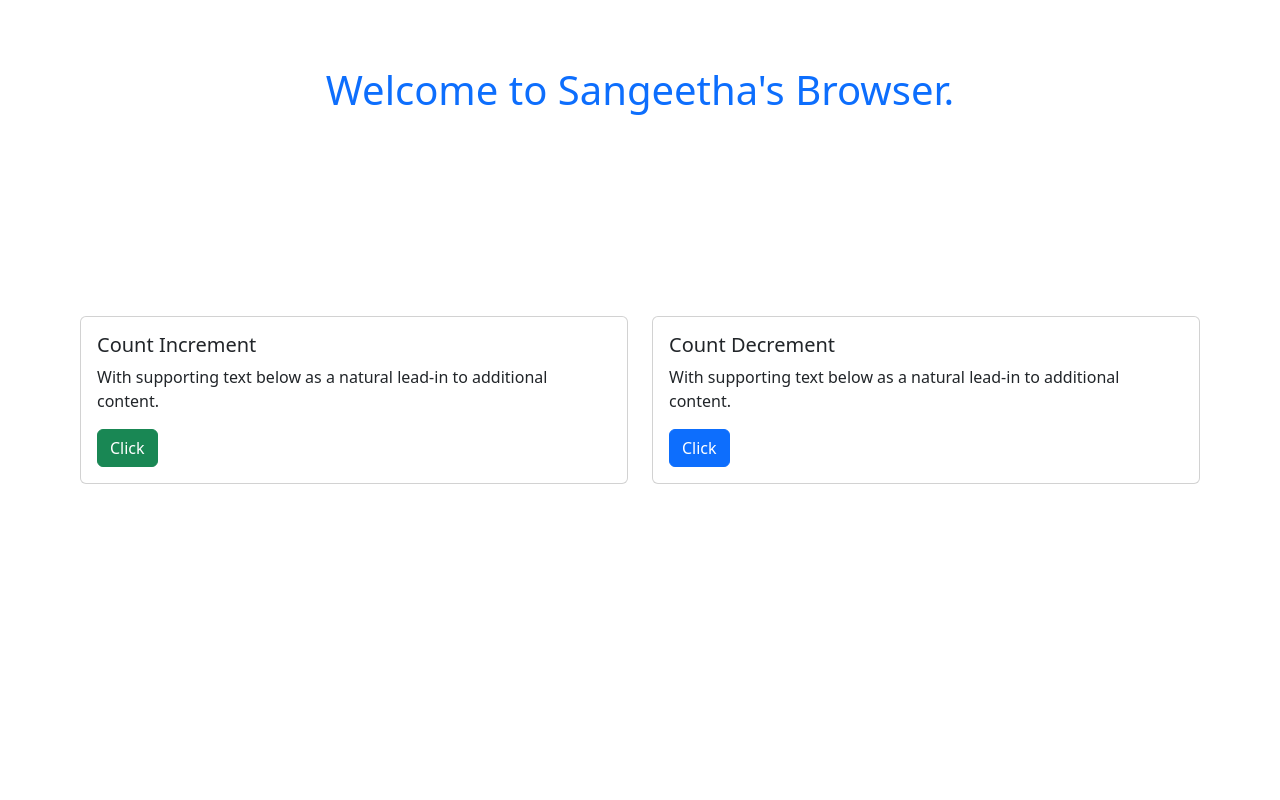
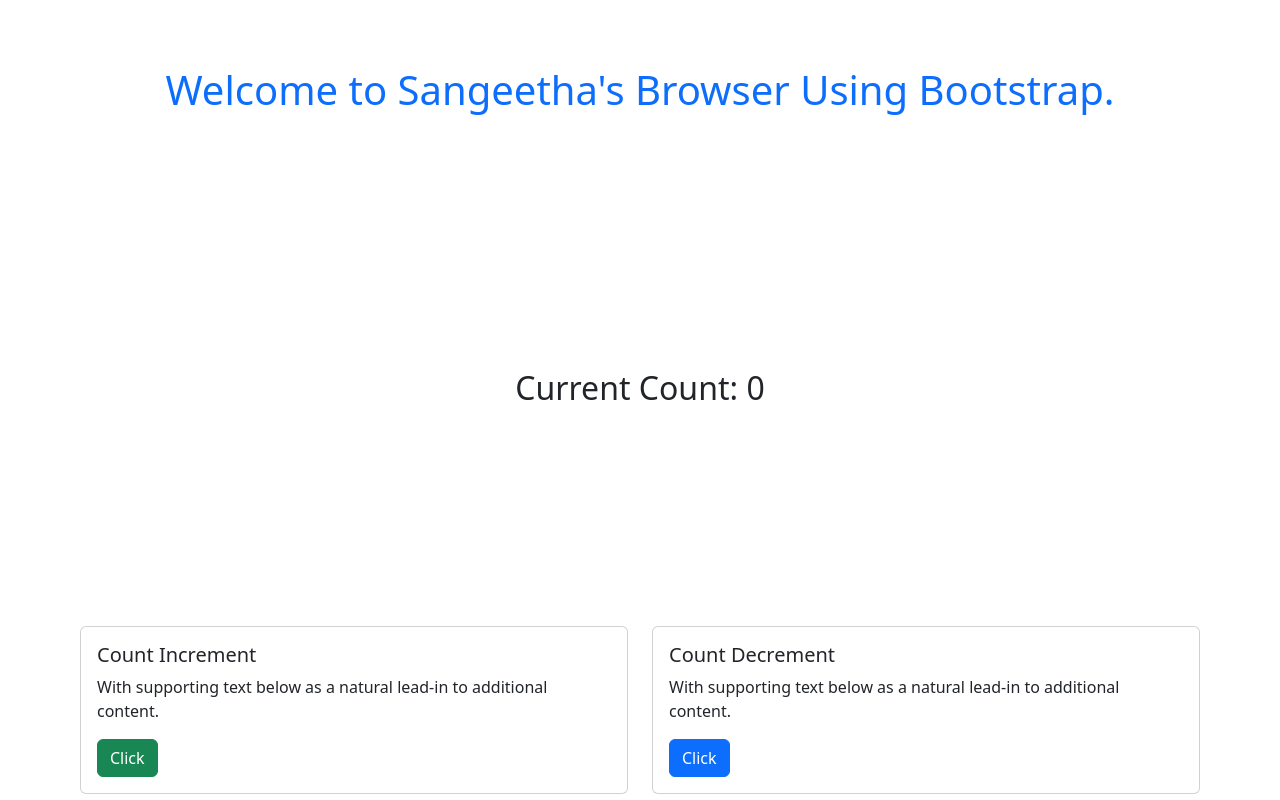
Before and after one commit to sangeethaarasu01-bot/Learning-Project, a Next.js app: page / in a window 1280 px wide. Built offline with nearby package versions, Linux system fonts and the light colour scheme.

Commit message:
Increment Decrement functionality is done

```diff
--- a/src/app/page.tsx
+++ b/src/app/page.tsx
@@ -1,14 +1,27 @@
+'use client';
+import { useState } from "react";
 export default function Home() {
+  const [count, setCount] = useState(0);
+  const handleIncrementClick = () => {
+    console.log("Increment button clicked");
+    setCount(count + 1);
+  }
+
+  const handleDecrementClick = () => {
+    console.log("Decrement button clicked");
+    setCount(count -1);
+  }
   return (
     <div className="font-sans grid grid-rows-[20px_1fr_20px] items-center justify-items-center min-h-screen p-8 pb-20 gap-16 sm:p-20">
-      <h1 className="text-primary py-2 my-4 text-center text-sm-start">Welcome to Sangeetha's Browser.</h1>
+      <h1 className="text-primary py-2 my-4 text-center text-sm-start">Welcome to Sangeetha's Browser Using Bootstrap.</h1>
+      <h2 className="mb-4">Current Count: {count}</h2>
         <div className="row">
           <div className="col-sm-6">
             <div className="card">
               <div className="card-body">
                 <h5 className="card-title">Count Increment</h5>
                   <p className="card-text">With supporting text below as a natural lead-in to additional content.</p>
-                <button className="btn btn-success">Click</button>
+                <button className="btn btn-success" onClick={handleIncrementClick}>Click</button>
               </div>
             </div>
           </div>
@@ -17,7 +30,7 @@ export default function Home() {
               <div className="card-body">
                 <h5 className="card-title">Count Decrement</h5>
                  <p className="card-text">With supporting text below as a natural lead-in to additional content.</p>
-                <button className="btn btn-primary">Click</button>
+                <button className="btn btn-primary" onClick={handleDecrementClick}>Click</button>
               </div>
             </div>
           </div>
--- /dev/null
+++ b/src/app/play/page.tsx
@@ -0,0 +1,9 @@
+import React from 'react'
+
+const PlayComponent = () => {
+  return (
+    <div>page</div>
+  )
+}
+
+export default PlayComponent
```
